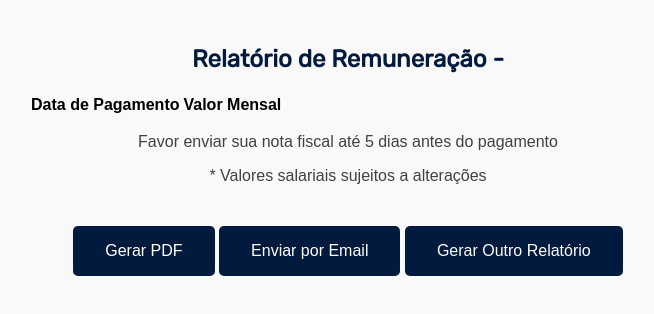
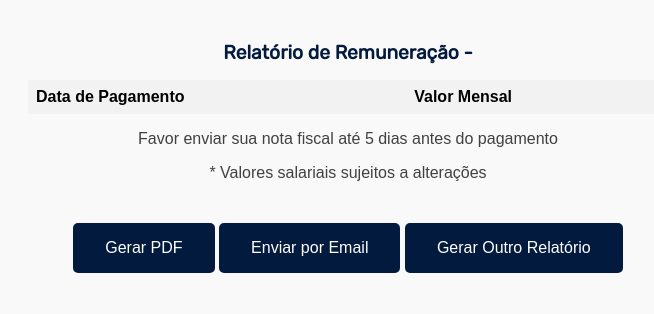
Before and after one commit to isabeela/relatorio-salarial, a plain HTML site: page index.html in a window 1280 px wide. Both pictures are taken after a click on the button "Gerar Relatório". Shown: the whole page, without its empty margins (292-946 px from the left). Drawn offline with nearby package versions, Linux system fonts and the light colour scheme.

Commit message:
Update styles.css

```diff
--- a/styles.css
+++ b/styles.css
@@ -70,6 +70,26 @@ p {
     width: 50%;
 }
 
+#relatorio table {
+  width: 100%;
+  border-collapse: collapse;
+  margin: 0 auto;
+
+}
+
+#relatorio th, #relatorio td {
+  padding: 8px;
+  text-align: left;
+}
+
+#relatorio th {
+  background-color: #f2f2f2;
+}
+
+#relatorio h2 {
+  font-size: 1.2rem;
+}
+
 .btn-relatorios {
     display: none;
     margin: 0 auto;
```
